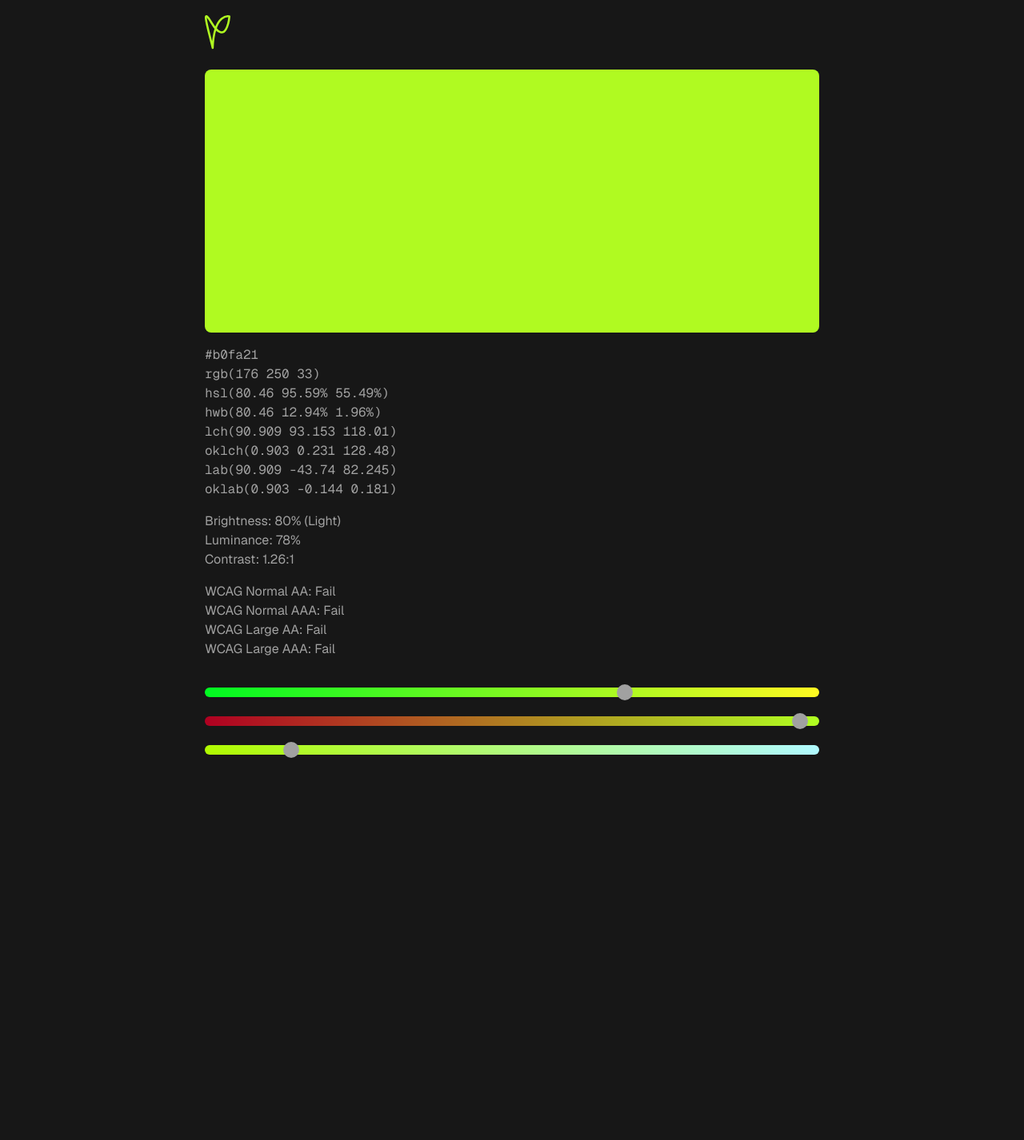
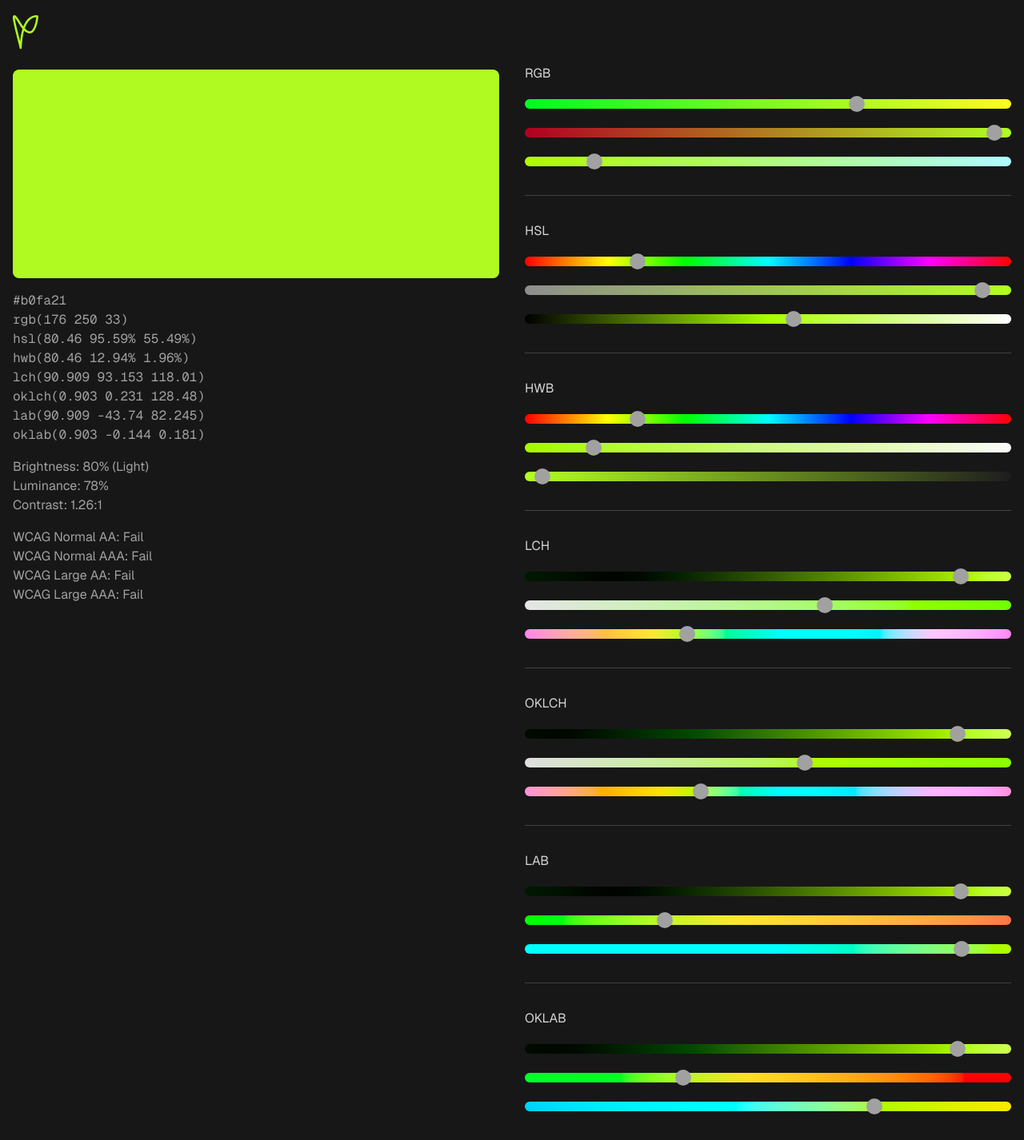
Before and after one commit to r-sp/priest, a Next.js app: page /color in a window 1280 px wide. Shown: the whole page at 80% size. Before the commit the page ends 980 px from the top, so only its background shows below. Built offline with nearby package versions, Linux system fonts and the light colour scheme.

Commit message:
add all color conversion preview

```diff
--- a/src/components/color/detail.tsx
+++ b/src/components/color/detail.tsx
@@ -12,7 +12,7 @@ import {
   formatHex,
   parseColor,
 } from "~/lib/color";
-import InputRgb from "./input/rgb";
+import { ColorInput } from "./index";
 import Link from "next/link";
 
 export default function ColorDetail() {
@@ -63,8 +63,8 @@ export default function ColorDetail() {
     : "Fail";
 
   return (
-    <article className="grid gap-8 px-4 pt-4 pb-8">
-      <header className="mx-auto w-full max-w-3xl">
+    <article className="grid gap-8 px-4 pt-4 pb-8 md:grid-cols-2">
+      <header className="mx-auto w-full max-w-3xl md:relative">
         <Link
           href="/playground"
           className="inline-grid"
@@ -85,6 +85,7 @@ export default function ColorDetail() {
             />
           </svg>
         </Link>
+        <div role="none" className="md:sticky md:top-4">
           <div role="presentation" className="frame mt-4 rounded-lg">
             <span style={{ backgroundColor: colorRgb }}></span>
           </div>
@@ -119,13 +120,24 @@ export default function ColorDetail() {
           <p>WCAG Normal AAA: {colorNormalAAA}</p>
           <p>WCAG Large AA: {colorLargeAA}</p>
           <p>WCAG Large AAA: {colorLargeAAA}</p>
+        </div>
       </header>
       {!colorBy.hex && (
-        <aside className="mx-auto w-full max-w-3xl">
-          <InputRgb
+        <aside className="mx-auto grid w-full max-w-3xl gap-8 md:content-baseline">
+          <section
+            aria-labelledby="color-rgb"
+            className="grid gap-4 border-t-neutral-400 max-md:border-t max-md:pt-8 md:pt-16 dark:border-t-neutral-700"
+          >
+            <h2
+              id="color-rgb"
+              className="text-neutral-700 dark:text-neutral-300"
+            >
+              RGB
+            </h2>
+            <ColorInput.Rgb
               onChange={(c) => {
+                const parse = parseColor();
                 const src = formatHex(c);
-              const parse = parseColor();
 
                 store.setHex(c);
                 store.setHsl(parse.hsl(src).color);
@@ -136,6 +148,163 @@ export default function ColorDetail() {
                 store.setOklch(parse.oklch(src).color);
               }}
             />
+          </section>
+          <section
+            aria-labelledby="color-hsl"
+            className="grid gap-4 border-t border-t-neutral-400 pt-8 dark:border-t-neutral-700"
+          >
+            <h2
+              id="color-hsl"
+              className="text-neutral-700 dark:text-neutral-300"
+            >
+              HSL
+            </h2>
+            <ColorInput.Hsl
+              onChange={(c) => {
+                const parse = parseColor();
+                const src = parse.hex({ mode: "hsl", ...c });
+                const _rgb = parse.rgb(src).color;
+
+                store.setHex(_rgb);
+                store.setRgb(_rgb);
+                store.setHwb(parse.hwb(src).color);
+                store.setLab(parse.lab(src).color);
+                store.setLch(parse.lch(src).color);
+                store.setOklab(parse.oklab(src).color);
+                store.setOklch(parse.oklch(src).color);
+              }}
+            />
+          </section>
+          <section
+            aria-labelledby="color-hwb"
+            className="grid gap-4 border-t border-t-neutral-400 pt-8 dark:border-t-neutral-700"
+          >
+            <h2
+              id="color-hwb"
+              className="text-neutral-700 dark:text-neutral-300"
+            >
+              HWB
+            </h2>
+            <ColorInput.Hwb
+              onChange={(c) => {
+                const parse = parseColor();
+                const src = parse.hex({ mode: "hwb", ...c });
+                const _rgb = parse.rgb(src).color;
+
+                store.setHex(_rgb);
+                store.setRgb(_rgb);
+                store.setHsl(parse.hsl(src).color);
+                store.setLab(parse.lab(src).color);
+                store.setLch(parse.lch(src).color);
+                store.setOklab(parse.oklab(src).color);
+                store.setOklch(parse.oklch(src).color);
+              }}
+            />
+          </section>
+          <section
+            aria-labelledby="color-lch"
+            className="grid gap-4 border-t border-t-neutral-400 pt-8 dark:border-t-neutral-700"
+          >
+            <h2
+              id="color-lch"
+              className="text-neutral-700 dark:text-neutral-300"
+            >
+              LCH
+            </h2>
+            <ColorInput.Lch
+              onChange={(c) => {
+                const parse = parseColor();
+                const src = parse.hex({ mode: "lch", ...c });
+                const _rgb = parse.rgb(src).color;
+
+                store.setHex(_rgb);
+                store.setRgb(_rgb);
+                store.setHsl(parse.hsl(src).color);
+                store.setHwb(parse.hwb(src).color);
+                store.setLab(parse.lab(src).color);
+                store.setOklab(parse.oklab(src).color);
+                store.setOklch(parse.oklch(src).color);
+              }}
+            />
+          </section>
+          <section
+            aria-labelledby="color-oklch"
+            className="grid gap-4 border-t border-t-neutral-400 pt-8 dark:border-t-neutral-700"
+          >
+            <h2
+              id="color-oklch"
+              className="text-neutral-700 dark:text-neutral-300"
+            >
+              OKLCH
+            </h2>
+            <ColorInput.Oklch
+              onChange={(c) => {
+                const parse = parseColor();
+                const src = parse.hex({ mode: "oklch", ...c });
+                const _rgb = parse.rgb(src).color;
+
+                store.setHex(_rgb);
+                store.setRgb(_rgb);
+                store.setHsl(parse.hsl(src).color);
+                store.setHwb(parse.hwb(src).color);
+                store.setLab(parse.lab(src).color);
+                store.setLch(parse.lch(src).color);
+                store.setOklab(parse.oklab(src).color);
+              }}
+            />
+          </section>
+          <section
+            aria-labelledby="color-lab"
+            className="grid gap-4 border-t border-t-neutral-400 pt-8 dark:border-t-neutral-700"
+          >
+            <h2
+              id="color-lab"
+              className="text-neutral-700 dark:text-neutral-300"
+            >
+              LAB
+            </h2>
+            <ColorInput.Lab
+              onChange={(c) => {
+                const parse = parseColor();
+                const src = parse.hex({ mode: "lab", ...c });
+                const _rgb = parse.rgb(src).color;
+
+                store.setHex(_rgb);
+                store.setRgb(_rgb);
+                store.setHsl(parse.hsl(src).color);
+                store.setHwb(parse.hwb(src).color);
+                store.setLch(parse.lch(src).color);
+                store.setOklab(parse.oklab(src).color);
+                store.setOklch(parse.oklch(src).color);
+              }}
+            />
+          </section>
+          <section
+            aria-labelledby="color-oklab"
+            className="grid gap-4 border-t border-t-neutral-400 pt-8 dark:border-t-neutral-700"
+          >
+            <h2
+              id="color-oklab"
+              className="text-neutral-700 dark:text-neutral-300"
+            >
+              OKLAB
+            </h2>
+            <ColorInput.Oklab
+              onChange={(c) => {
+                const parse = parseColor();
+                const src = parse.hex({ mode: "oklab", ...c });
+                const _rgb = parse.rgb(src).color;
+
+                store.setHex(_rgb);
+                store.setRgb(_rgb);
+                store.setHsl(parse.hsl(src).color);
+                store.setHwb(parse.hwb(src).color);
+                store.setLab(parse.lab(src).color);
+                store.setLch(parse.lch(src).color);
+                store.setOklch(parse.oklch(src).color);
+              }}
+            />
+          </section>
         </aside>
       )}
     </article>
```
Lines whose indentation alone changed are shown as unchanged.
